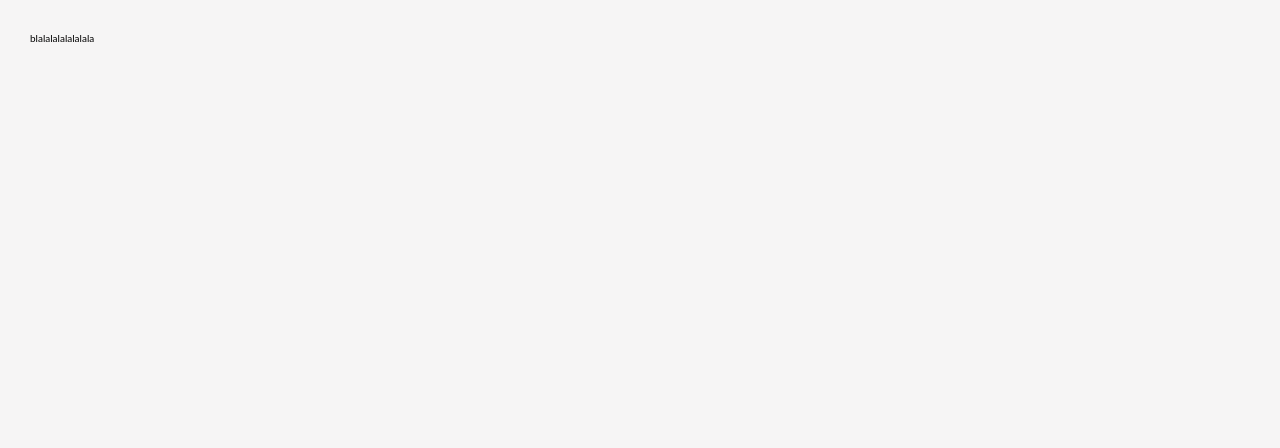
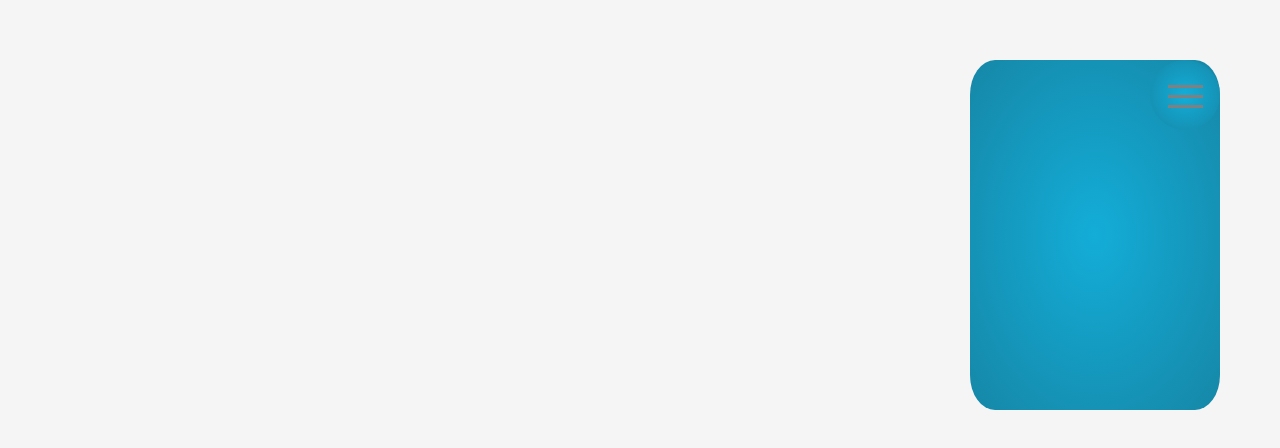
Before and after one commit to Shiphoo1/bpm-website, a React (Create React App) app: page / in a window 1280 px wide. Shown: the top 448 px of the page. Built offline with nearby package versions, Linux system fonts and the light colour scheme.

Commit message:
navigation added

```diff
--- a/components/Navigation.js
+++ /dev/null
@@ -1,6 +0,0 @@
-import styles from "./Navigation.module.css";
-const Navigation = () => {
-  return null;
-};
-export default Navigation;
-//blalala //
--- a/src/App.js
+++ b/src/App.js
@@ -1,5 +1,6 @@
+import Navigation from "./components/Navigation";
 function App() {
-  return <div>blalalalalalalala</div>;
+  return <Navigation />;
 }
 
 export default App;
--- /dev/null
+++ b/src/components/Navigation.js
@@ -0,0 +1,24 @@
+import styles from "./Navigation.module.css";
+import { useState } from "react";
+
+const NavigationMenu = () => {
+  return <div className={styles.nav_deactive}></div>;
+};
+
+const Navigation = () => {
+  const [navStatus, setNavStatus] = useState(true);
+  const navHandler = () => {
+    setNavStatus(!navStatus);
+  };
+  return (
+    <div>
+      {navStatus && <NavigationMenu />}
+      <div className={styles.wrapper} onClick={navHandler}>
+        {/* <button></button> */}
+        <span className={styles.icon}> </span>
+      </div>
+    </div>
+  );
+};
+export default Navigation;
+//blalala //
--- /dev/null
+++ b/src/components/Navigation.module.css
@@ -0,0 +1,77 @@
+.wrapper {
+  /* display: ; */
+  background-image: radial-gradient(#13add8, #1687a7);
+  width: 7rem;
+  height: 7rem;
+  text-align: center;
+  border-radius: 50%;
+  position: fixed;
+  top: 6rem;
+  right: 6rem;
+  cursor: pointer;
+}
+.icon {
+  position: relative;
+  margin-top: 3.5rem;
+}
+.icon,
+.icon::before,
+.icon::after {
+  /* z-index: 2; */
+  width: 3.5rem;
+  height: 3px;
+  background-color: gray;
+  /* border-top-left-radius: 7%;
+  border-top-right-radius: 7%;
+  border-bottom-left-radius: 7%;
+  border-bottom-right-radius: 7%; */
+
+  display: inline-block;
+}
+.icon::before,
+.icon::after {
+  transition: all 0.2s;
+  content: "";
+  position: absolute;
+  left: 0;
+}
+.icon:before {
+  top: -1rem;
+}
+.icon:after {
+  top: 1rem;
+}
+.wrapper:hover .icon::before {
+  top: -1.2rem;
+}
+.wrapper:hover .icon::after {
+  top: 1.2rem;
+}
+@keyframes nav_active {
+  from {
+    height: 6rem;
+    width: 6rem;
+    top: 7rem;
+    right: 7rem;
+    border-radius: 10%;
+  }
+  to {
+    height: 35rem;
+    width: 25rem;
+    top: 6rem;
+    right: 6rem;
+    border-radius: 10%;
+  }
+}
+.nav_deactive {
+  height: 35rem;
+  width: 25rem;
+  border-radius: 10%;
+
+  position: fixed;
+  top: 6rem;
+  right: 6rem;
+  background-image: radial-gradient(#13add8, #1687a7);
+  animation-name: nav_active;
+  animation-duration: 0.3s;
+}
```
Also changed, not shown: components/Navigation.module.css (deleted).
